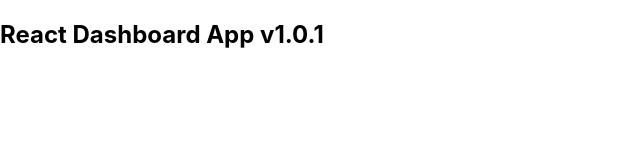
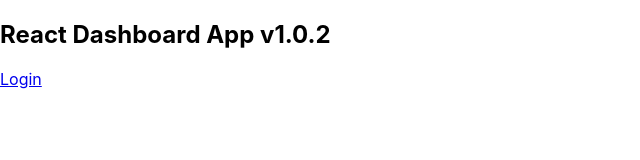
Before and after one commit to dgilbert-quickstart/react-dashboard-app-v1, a React (Create React App) app in the folder react-dashboard-app-v1/: page / in a window 1280 px wide. Shown: the top 160 px of the page, without its empty margins (0-640 px from the left). Built offline with nearby package versions, Linux system fonts and the light colour scheme.

Commit message:
update react dashboard app 1

```diff
--- a/react-dashboard-app-v1/src/components/Home.js
+++ b/react-dashboard-app-v1/src/components/Home.js
@@ -1,7 +1,12 @@
+import { Link } from "react-router-dom";
+
 function Home() {
     return (
       <>
-         <h2>React Dashboard App v1.0.1</h2>
+         <h2>React Dashboard App v1.0.2</h2>
+         <p>
+            <Link to="/login">Login</Link>
+         </p>
       </>
     );
   }
--- a/react-dashboard-app-v1/src/components/Login.js
+++ b/react-dashboard-app-v1/src/components/Login.js
@@ -1,7 +1,15 @@
+import { Link } from "react-router-dom";
+
 function Login() {
     return (
       <>
          <h2>Login</h2>
+         <p>
+            <Link to="/">Home</Link>
+         </p>
+         <p>
+            <Link to="/register">register</Link>
+         </p>
       </>
     );
   }
--- a/react-dashboard-app-v1/src/components/Register.js
+++ b/react-dashboard-app-v1/src/components/Register.js
@@ -1,7 +1,15 @@
+import { Link } from "react-router-dom";
+
 function Register() {
     return (
       <>
          <h2>Register</h2>
+         <p>
+            <Link to="/">Home</Link>
+         </p>
+         <p>
+            <Link to="/login">login</Link>
+         </p>
       </>
     );
   }
```
